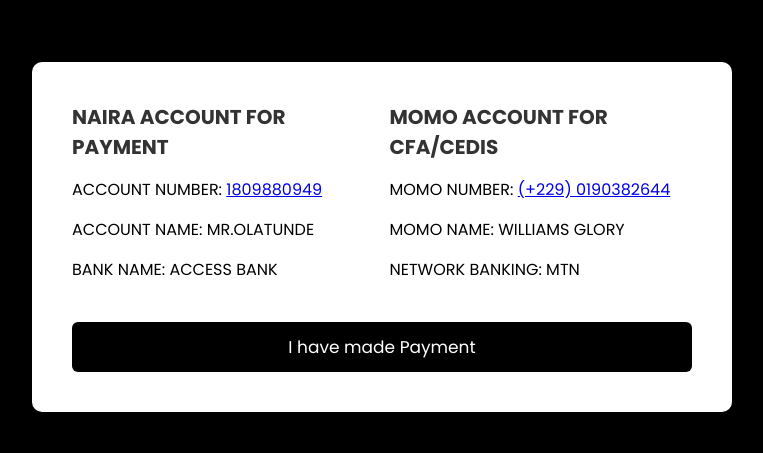
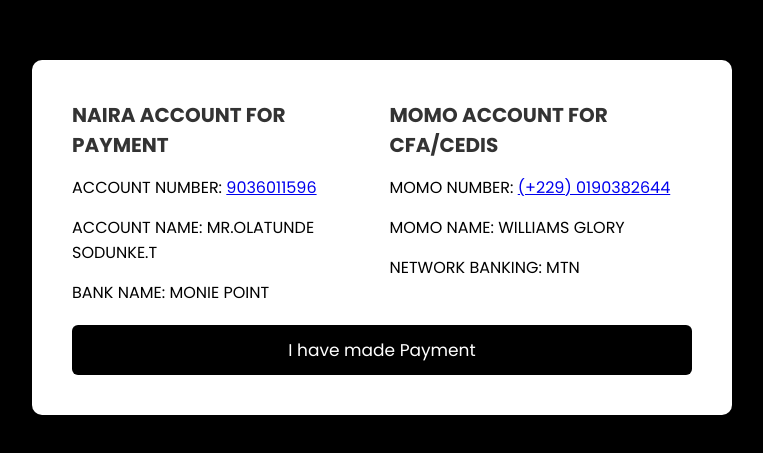
Before and after one commit to OlaOA0/tradewithola, a plain HTML site: page payment.html in a window 1280 px wide. Shown: the part 163-616 px from the top of the page, without its empty margins (258-1021 px from the left). Drawn offline with Linux system fonts and the light colour scheme.

Commit message:
Update payment.html

```diff
--- a/payment.html
+++ b/payment.html
@@ -17,13 +17,13 @@
                 <div class="column">
                     <h3 class="title">Naira Account for Payment</h3>
                     <div class="input-box">
-                        <span>ACCOUNT NUMBER: <a href="1809880949">1809880949</a></span>
+                        <span>ACCOUNT NUMBER: <a href="9036011596">9036011596</a></span>
                     </div>
                     <div class="input-box">
-                        <span>ACCOUNT NAME: MR.OLATUNDE </span>
+                        <span>ACCOUNT NAME: MR.OLATUNDE SODUNKE.T </span>
                     </div>
                     <div class="input-box">
-                        <span>BANK NAME: ACCESS BANK </span>
+                        <span>BANK NAME: MONIE POINT </span>
                     </div>
                     <div class="flex"></div>
                 </div>
```
